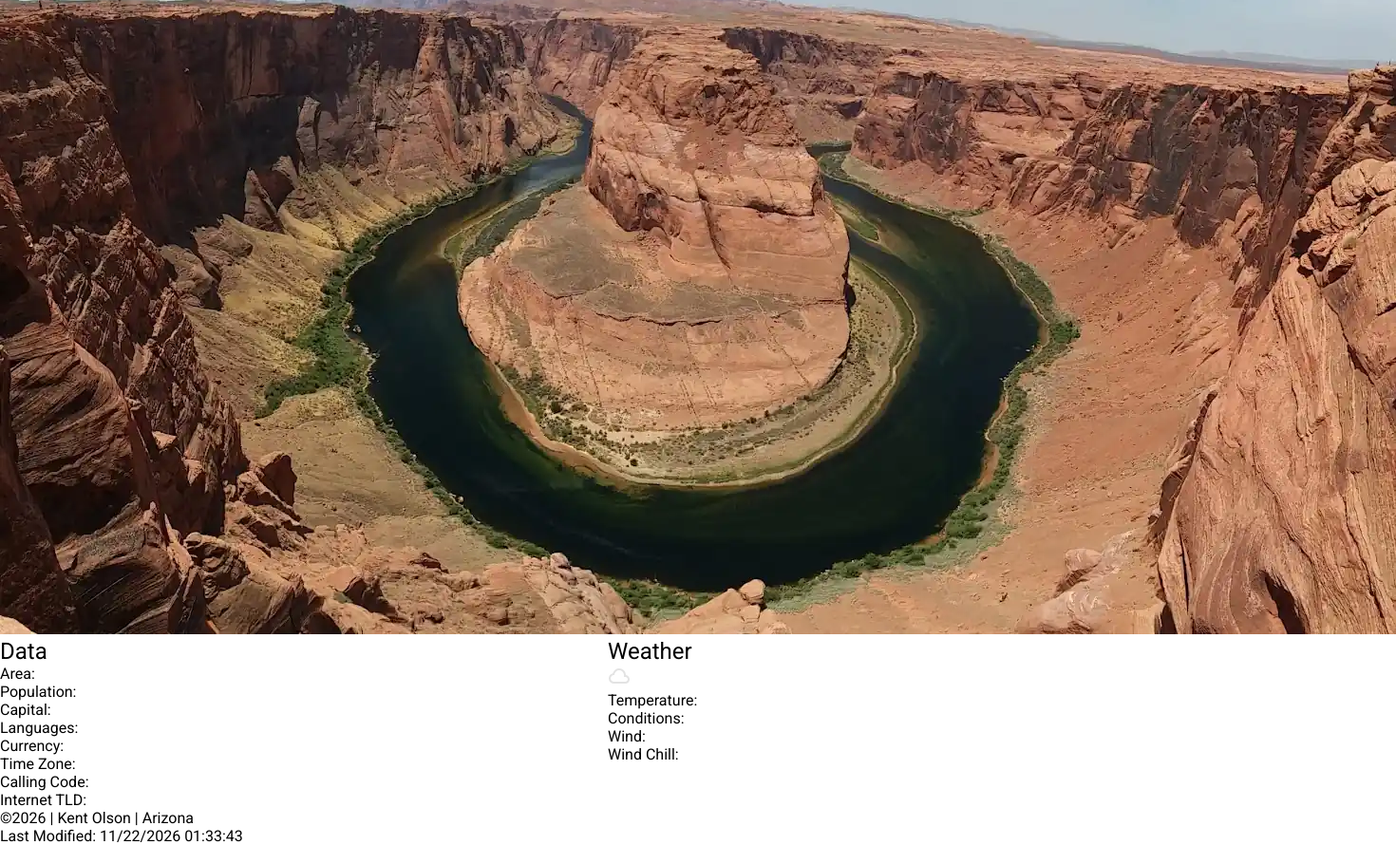
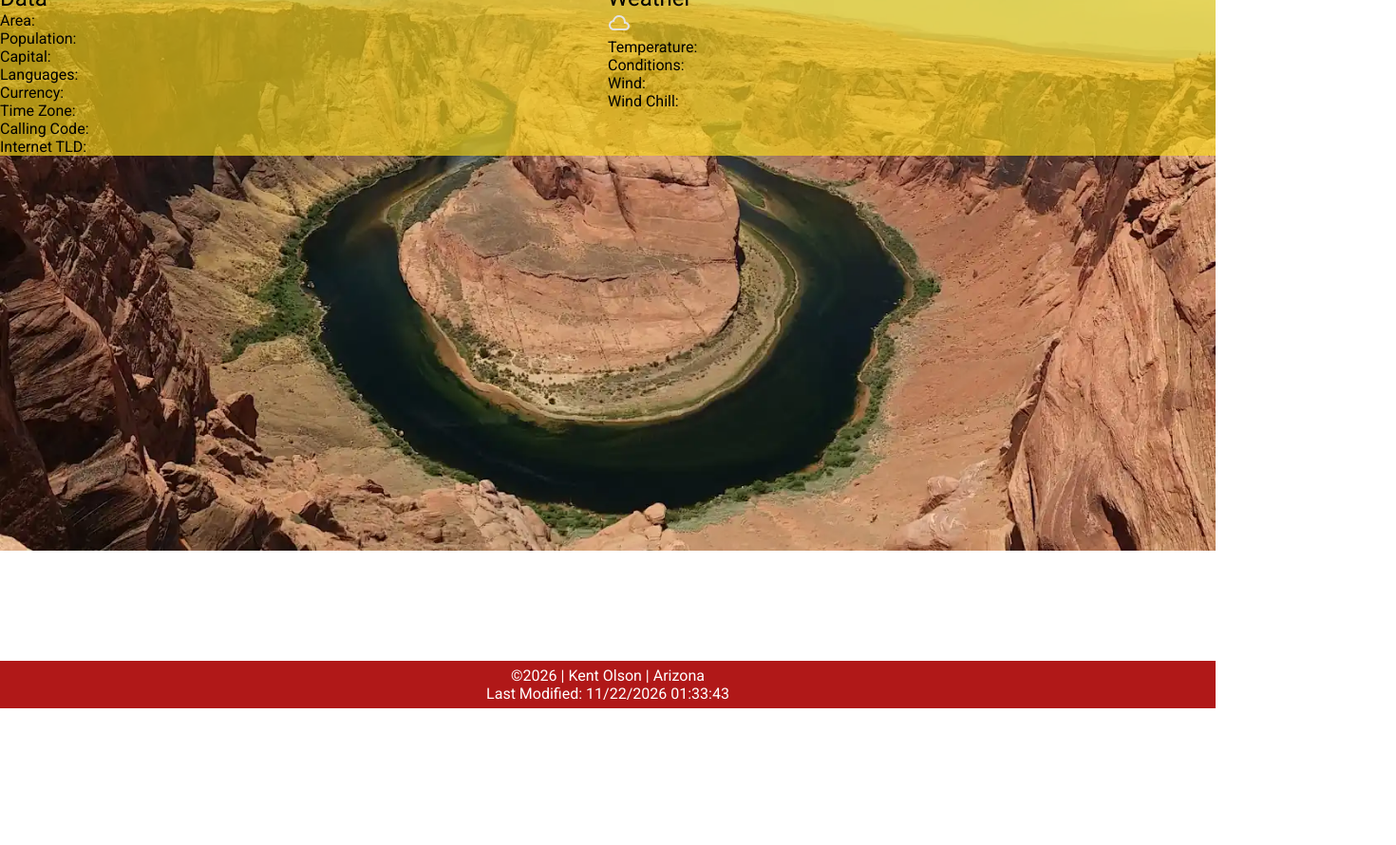
Before and after one commit to j-kent-olson/wdd131, a plain HTML site: page place.html in a window 1280 px wide. Shown: the part 54-944 px from the top of the page at 95% size, 1470 px wide, since content can reach past the window. After the commit the page ends 800 px from the top, so only its background shows below. Drawn offline with Linux system fonts and the light colour scheme.

Commit message:
CSS updated

```diff
--- a/place.html
+++ b/place.html
@@ -19,7 +19,7 @@
     <main>
         <img id="hero" src="images/horseshoe-bend.webp" alt="Picture of Horseshoe Bend in Page Arizona">
         <div class="grid">
-            <div id="data">
+            <div id="data" class>
                 <h2>Data</h2>
                 <p>Area:</p> <p></p>
                 <p>Population:</p> <p></p>
--- a/styles/place.css
+++ b/styles/place.css
@@ -17,15 +17,56 @@
     --secondary-font-color: rgb(255 255 255);
 }
 
+body {
+    margin: 0 auto;
+    display: grid;
+    grid-template-rows: max-content 1fr max-content;
+    min-height: 100vh;
+}
+
 header {
     margin: 0 auto;
     display: flex;
     justify-content: center;
     background-color: var(--primary-color);
     color: var(--secondary-font-color);
+    width: 100%;
+}
+
+main {
+    position: relative;
+    width: 100%;
+    max-width: 80rem;
+    margin: 0 auto;
+    min-width: 500px;
+}
+
+main div {
+    background-color: color-mix(in srgb, var(--secondary-color) 40%, transparent);
+}
+
+footer {
+    display: flex;
+    flex-direction: column;
+    width: 100%;
+    background-color: var(--primary-color);
+    height: 50px;
+    justify-content: center;
+    align-items: center;
+    color: var(--secondary-font-color)
 }
 
 .grid {
     display: grid;
     grid-template-columns: 1fr 1fr;
 }
+
+#data {
+
+}
+
+#hero {
+    width: 100%;
+    position: absolute;
+    z-index: -1;
+}
```
